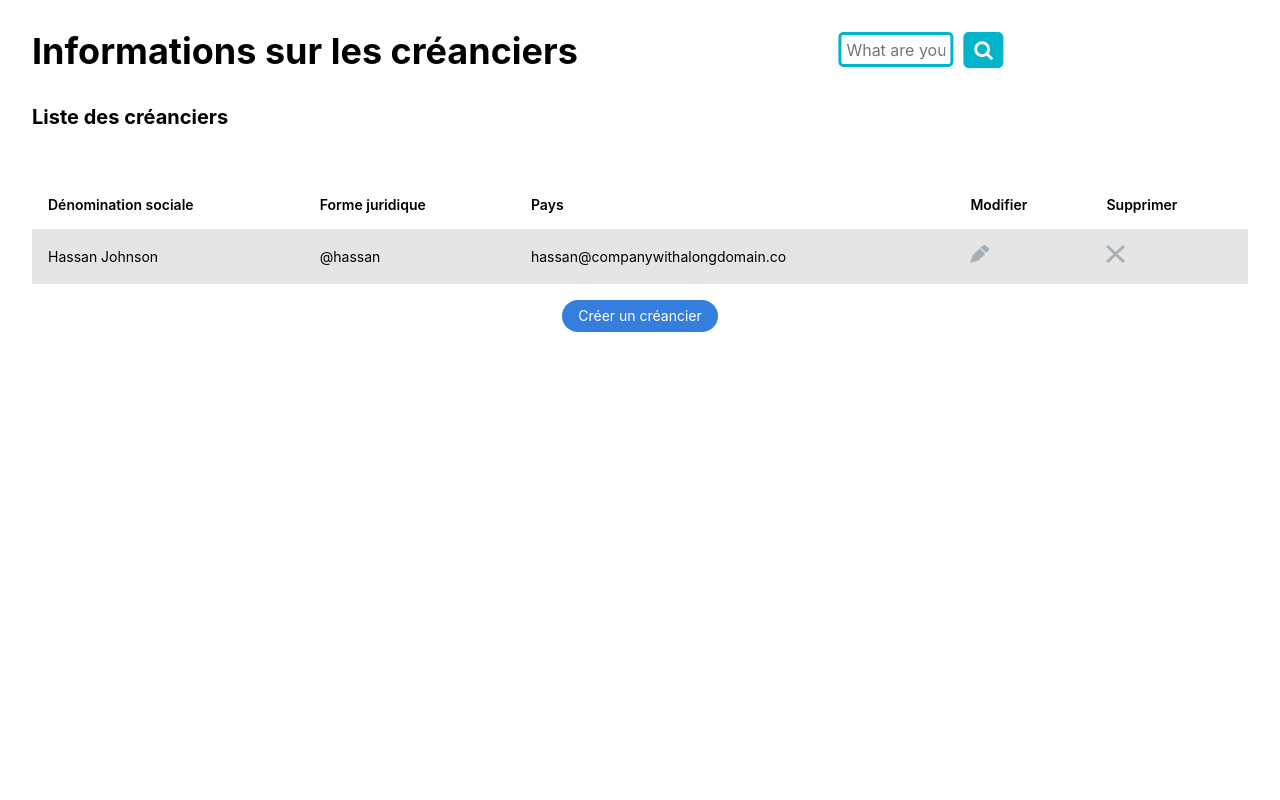
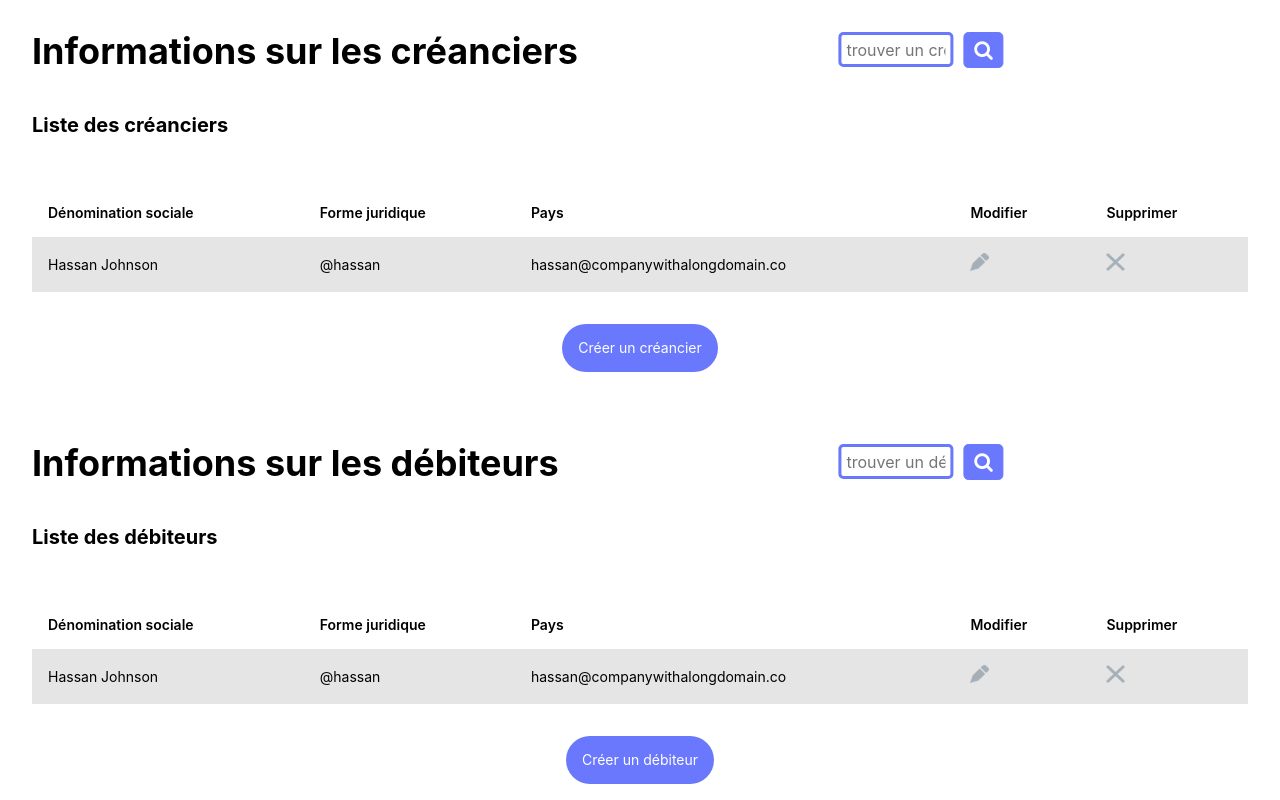
Before and after one commit to WildCodeSchool/paris-js-0918-groupe2-react, a React (Create React App) app: page / in a window 1280 px wide. Shown: the top 800 px of the page. Built offline with nearby package versions, Linux system fonts and the light colour scheme.

Commit message:
front pour le debiteur, creancier et formulaire

```diff
--- a/src/App.css
+++ b/src/App.css
@@ -1,17 +1,3 @@
-.App-logo {
-  animation: App-logo-spin infinite 20s linear;
-  height: 40vmin;
-}
-
-@keyframes App-logo-spin {
-  from {
-    transform: rotate(0deg);
-  }
-  to {
-    transform: rotate(360deg);
-  }
-}
-
 .icone {
   width: 1.3em;
 }
--- a/src/App.js
+++ b/src/App.js
@@ -1,12 +1,16 @@
 import React, { Component } from "react";
 import "./App.css";
 import Creanciers from "./components/creanciers";
+import Debiteurs from "./components/debiteurs";
+import Formulairecreancier from "./components/formulairecreancier";
 
 class App extends Component {
   render() {
     return (
       <div>
         <Creanciers />
+        <Debiteurs />
+        <Formulairecreancier />
       </div>
     );
   }
--- a/src/components/creanciers.css
+++ b/src/components/creanciers.css
@@ -8,7 +8,7 @@
 .searchTerm {
   float: left;
   width: 100%;
-  border: 3px solid #00b4cc;
+  border: 3px solid #6978fc;
   padding: 5px;
   height: 35px;
   border-radius: 5px;
@@ -17,7 +17,7 @@
 }
 
 .searchTerm:focus {
-  color: #00b4cc;
+  color: #6978fc;
 }
 
 .searchButton {
@@ -25,8 +25,8 @@
   right: -50px;
   width: 40px;
   height: 36px;
-  border: 1px solid #00b4cc;
-  background: #00b4cc;
+  border: 1px solid #6978fc;
+  background: #6978fc;
   text-align: center;
   color: #fff;
   border-radius: 5px;
@@ -41,3 +41,7 @@
   left: 50%;
   transform: translate(-50%, -50%);
 }
+
+.boutoncouleur {
+  background-color: #6978fc;
+}
--- a/src/components/creanciers.js
+++ b/src/components/creanciers.js
@@ -11,19 +11,19 @@ class Creanciers extends Component {
         <div className="fl w-70">
           <div className="title_créancier pl4">
             <h1 className="f2 lh-copy">Informations sur les créanciers</h1>
-            <h2 className="f4 lh-copy">Liste des créanciers</h2>
+            <h2 className="pt2 f4 lh-copy">Liste des créanciers</h2>
           </div>
         </div>
         <div className="fl w-30 pt4">
-          <div class="wraparigo">
-            <div class="searcharigo">
+          <div className="wraparigo">
+            <div className="searcharigo">
               <input
                 type="text"
-                class="searchTerm"
-                placeholder="What are you looking for?"
+                className="searchTerm"
+                placeholder="trouver un créancier"
               />
-              <button type="submit" class="searchButton">
-                <i class="fa fa-search" />
+              <button type="submit" className="searchButton">
+                <i className="fa fa-search" />
               </button>
             </div>
           </div>
@@ -62,10 +62,10 @@ class Creanciers extends Component {
                   </td>
                 </tr>
               </tbody>
-            </table>{" "}
-            <div className="buttoncreancier tc pt3">
+            </table>
+            <div className="buttoncreancier tc pt4">
               <a
-                className="f6 grow no-underline br-pill ph3 pv2 mb2 dib white bg-blue"
+                className="boutoncouleur f6 grow no-underline br-pill pa3 mb2 dib white "
                 href="#0"
               >
                 Créer un créancier
--- a/src/components/debiteurs.css
+++ b/src/components/debiteurs.css
@@ -0,0 +1,47 @@
+@import url(https://fonts.googleapis.com/css?family=Open+Sans);
+
+.searcharigo {
+  width: 100%;
+  position: relative;
+}
+
+.searchTerm {
+  float: left;
+  width: 100%;
+  border: 3px solid #6978fc;
+  padding: 5px;
+  height: 35px;
+  border-radius: 5px;
+  outline: none;
+  color: #9dbfaf;
+}
+
+.searchTerm:focus {
+  color: #6978fc;
+}
+
+.searchButton {
+  position: absolute;
+  right: -50px;
+  width: 40px;
+  height: 36px;
+  border: 1px solid #6978fc;
+  background: #6978fc;
+  text-align: center;
+  color: #fff;
+  border-radius: 5px;
+  cursor: pointer;
+  font-size: 20px;
+}
+
+/*Resize the wrap to see the search bar change!*/
+.wraparigo {
+  width: 30%;
+  top: 50%;
+  left: 50%;
+  transform: translate(-50%, -50%);
+}
+
+.boutoncouleur {
+  background-color: #6978fc;
+}
--- a/src/components/debiteurs.js
+++ b/src/components/debiteurs.js
@@ -1,18 +1,35 @@
 import React, { Component } from "react";
 import supprimer from "./Icones_Arigoni/icone_supprimer.png";
 import modifier from "./Icones_Arigoni/icone_modifier.png";
+import "./debiteurs.css";
 
 class Debiteurs extends Component {
   state = {};
   render() {
     return (
-      <div className="creancier">
-        <div className="title_créancier pl4">
-          <h1 className="f2 lh-copy">Informations sur les débiteurs</h1>
-          <h2 className="f4 lh-copy">Liste des débiteurs</h2>
+      <div className="debiteur">
+        <div className="fl w-70">
+          <div className="title_débiteur pl4">
+            <h1 className="f2 lh-copy">Informations sur les débiteurs</h1>
+            <h2 className="pt2 f4 lh-copy">Liste des débiteurs</h2>
+          </div>
+        </div>
+        <div className="fl w-30 pt4">
+          <div className="wraparigo">
+            <div className="searcharigo">
+              <input
+                type="text"
+                className="searchTerm"
+                placeholder="trouver un débiteur"
+              />
+              <button type="submit" className="searchButton">
+                <i className="fa fa-search" />
+              </button>
+            </div>
+          </div>
         </div>
 
-        <div className="pa4 ">
+        <div className="fl w-100 pa4 ">
           <div className="overflow-auto">
             <table className="f6 w-100 center" cellSpacing="0">
               <thead>
@@ -46,15 +63,15 @@ class Debiteurs extends Component {
                 </tr>
               </tbody>
             </table>
+            <div className="buttondebiteur tc pt4">
+              <a
+                className="boutoncouleur f6 grow no-underline br-pill pa3 mb2 dib white "
+                href="#0"
+              >
+                Créer un débiteur
+              </a>
+            </div>
           </div>
-        </div>
-        <div className="buttoncreancier tc">
-          <a
-            className="f6 grow no-underline br-pill ph3 pv2 mb2 dib white bg-blue"
-            href="#0"
-          >
-            Créer un débiteur
-          </a>
         </div>
       </div>
     );
--- /dev/null
+++ b/src/components/formulairecreancier.css
@@ -0,0 +1,8 @@
+.boutoncouleur {
+  background-color: #6978fc;
+}
+
+.compagnietitre {
+  text-align: end;
+  margin-right: 2%;
+}
--- /dev/null
+++ b/src/components/formulairecreancier.js
@@ -0,0 +1,130 @@
+import React, { Component } from "react";
+import "./formulairecreancier.css";
+
+class Formulairecreancier extends Component {
+  state = {};
+  render() {
+    return (
+      <div>
+        <div className="fl w-100">
+          <div className="title_créancier pl4">
+            <h1 className="f2 lh-copy">Informations sur les créanciers</h1>
+            <h2 className="compagnietitre pt2 f2 lh-copy">Compagnie XYZ</h2>
+          </div>
+        </div>
+
+        <div className="fl w-50">
+          <article className="pa4 black-80">
+            <form action="submit" method="get" acceptCharset="utf-8">
+              <fieldset className="ba b--transparent ph0 mh0 mh7">
+                <div className="mt3">
+                  <label className="db fw4 lh-copy f6" htmlFor="email-address">
+                    Dénomination sociale
+                  </label>
+                  <input className="pa2 input-reset ba bg-transparent w-100 measure" />
+                </div>
+                <div className="mt3">
+                  <label className="db fw4 lh-copy f6" htmlFor="email-address">
+                    Forme juridique
+                  </label>
+                  <input className="pa2 input-reset ba bg-transparent w-100 measure" />
+                </div>
+                <div className="mt3">
+                  <label className="db fw4 lh-copy f6" htmlFor="password">
+                    Nationalité de la société
+                  </label>
+                  <input className="pa2 input-reset ba bg-transparent w-100 measure" />
+                </div>
+                <div className="mt3">
+                  <label className="db fw4 lh-copy f6" htmlFor="password">
+                    Adresse du siège social
+                  </label>
+                  <input className="pa2 input-reset ba bg-transparent w-100 measure" />
+                </div>
+                <div className="mt3">
+                  <label className="db fw4 lh-copy f6" htmlFor="password">
+                    Code postal du siège social
+                  </label>
+                  <input className="pa2 input-reset ba bg-transparent w-100 measure" />
+                </div>
+                <div className="mt3">
+                  <label className="db fw4 lh-copy f6" htmlFor="password">
+                    Ville du siège social
+                  </label>
+                  <input className="pa2 input-reset ba bg-transparent w-100 measure" />
+                  <div className="mt3">
+                    <label className="db fw4 lh-copy f6" htmlFor="password">
+                      Pays du siège social
+                    </label>
+                    <input className="pa2 input-reset ba bg-transparent w-100 measure" />
+                  </div>
+                </div>
+              </fieldset>
+            </form>
+          </article>
+        </div>
+
+        <div className="fl w-50 ">
+          <article className="pa4 black-80">
+            <form action="submit" method="get" acceptCharset="utf-8">
+              <fieldset id="submit" className="ba b--transparent ph0 mh0 ">
+                <div className="mt3">
+                  <label className="db fw4 lh-copy f6" htmlFor="email-address">
+                    Ville du RCS
+                  </label>
+                  <input className="pa2 input-reset ba bg-transparent w-100 measure" />
+                </div>
+                <div className="mt3">
+                  <label className="db fw4 lh-copy f6" htmlFor="email-address">
+                    Pays du RCS
+                  </label>
+                  <input className="pa2 input-reset ba bg-transparent w-100 measure" />
+                </div>
+                <div className="mt3">
+                  <label className="db fw4 lh-copy f6" htmlFor="password">
+                    Nom du représentant légal
+                  </label>
+                  <input className="pa2 input-reset ba bg-transparent w-100 measure" />
+                </div>
+                <div className="mt3">
+                  <label className="db fw4 lh-copy f6" htmlFor="password">
+                    Prénom du représentant légal
+                  </label>
+                  <input className="pa2 input-reset ba bg-transparent w-100 measure" />
+                  <p>Civilité</p>
+
+                  <div>
+                    <input type="checkbox" name="scales" />
+                    <label htmlFor="scales">Mme.</label>
+                  </div>
+
+                  <div>
+                    <input type="checkbox" name="horns" />
+                    <label htmlFor="horns">M.</label>
+                  </div>
+                  <div className="mt3">
+                    <label className="db fw4 lh-copy f6" htmlFor="password">
+                      Fonction du représentant légal
+                    </label>
+                    <input className="pa2 input-reset ba bg-transparent w-100 measure" />
+                  </div>
+                </div>
+              </fieldset>
+            </form>
+          </article>
+
+          <div className="buttonsauvegarder tc pt4">
+            <a
+              className="boutoncouleur f6 grow no-underline br-pill pa3 mb2 dib white "
+              href="#0"
+            >
+              Sauvegarder
+            </a>
+          </div>
+        </div>
+      </div>
+    );
+  }
+}
+
+export default Formulairecreancier;
```
